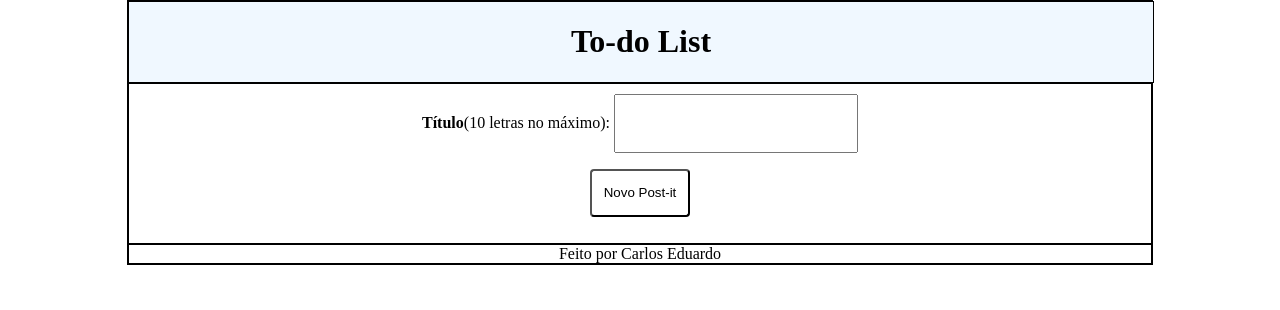
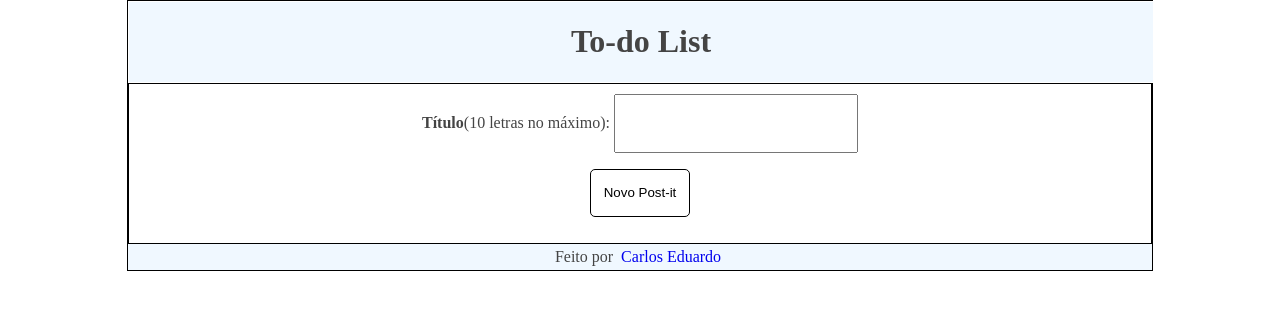
Before and after one commit to Carlos-EduardoAlmeida/To-doList, a plain HTML site: page index.html in a window 1280 px wide. Drawn offline with Linux system fonts and the light colour scheme.

```diff
--- a/index.html
+++ b/index.html
@@ -17,7 +17,7 @@
     <main id="insertBlocks">
     </main>
 
-    <footer>Feito por Carlos Eduardo</footer>
+    <footer>Feito por <a href="https://github.com/Carlos-EduardoAlmeida">Carlos Eduardo</a></footer>
     <script src="./script.js"></script>
 </body>
 </html>
--- a/style.css
+++ b/style.css
@@ -4,10 +4,11 @@ body{
     width: 80%;
     height: auto;
     text-align: center;
+    color: rgb(68, 68, 68);
 }
 
 header{
-    border: 1px solid black;
+    border: 1px solid white;
     width: 100%;
     height: auto;
     background-color: aliceblue;
@@ -19,10 +20,11 @@ section input{
 }
 
 section button{
+    border: 1px solid black;
     width: 100px;
     height: 6vh;
     background: transparent;
-    border-radius: 4px;
+    border-radius: 5px;
     cursor: pointer;
 }
 
@@ -36,15 +38,19 @@ main{
 }
 
 div{
-    border: 2px solid black;
+    background-color: rgb(219, 246, 247);
+    border: 1.5px solid black;
     width: 200px;
     height: 200px;
     float: left;
     margin: 20px 20px;
+    border-radius: 10px;
 
 }
 
-footer{
+footer, footer a{
+    padding: 4px;
+    background-color: aliceblue;
     clear: both;
-    border: 1px solid black;
+    text-decoration: none;
 }
```
Also changed, not shown: .github/VideoPost-it (1).gif (added), 1 other file.
